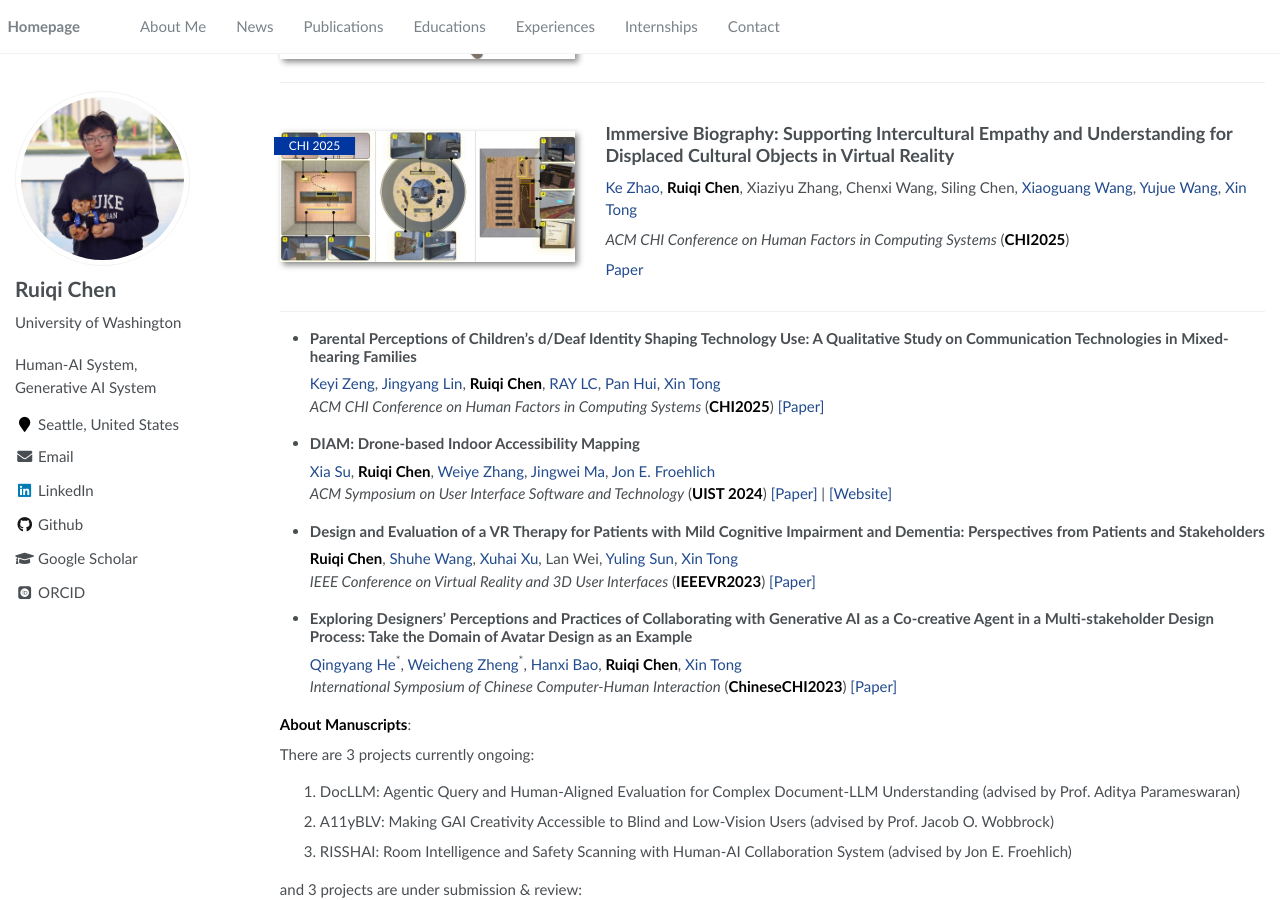
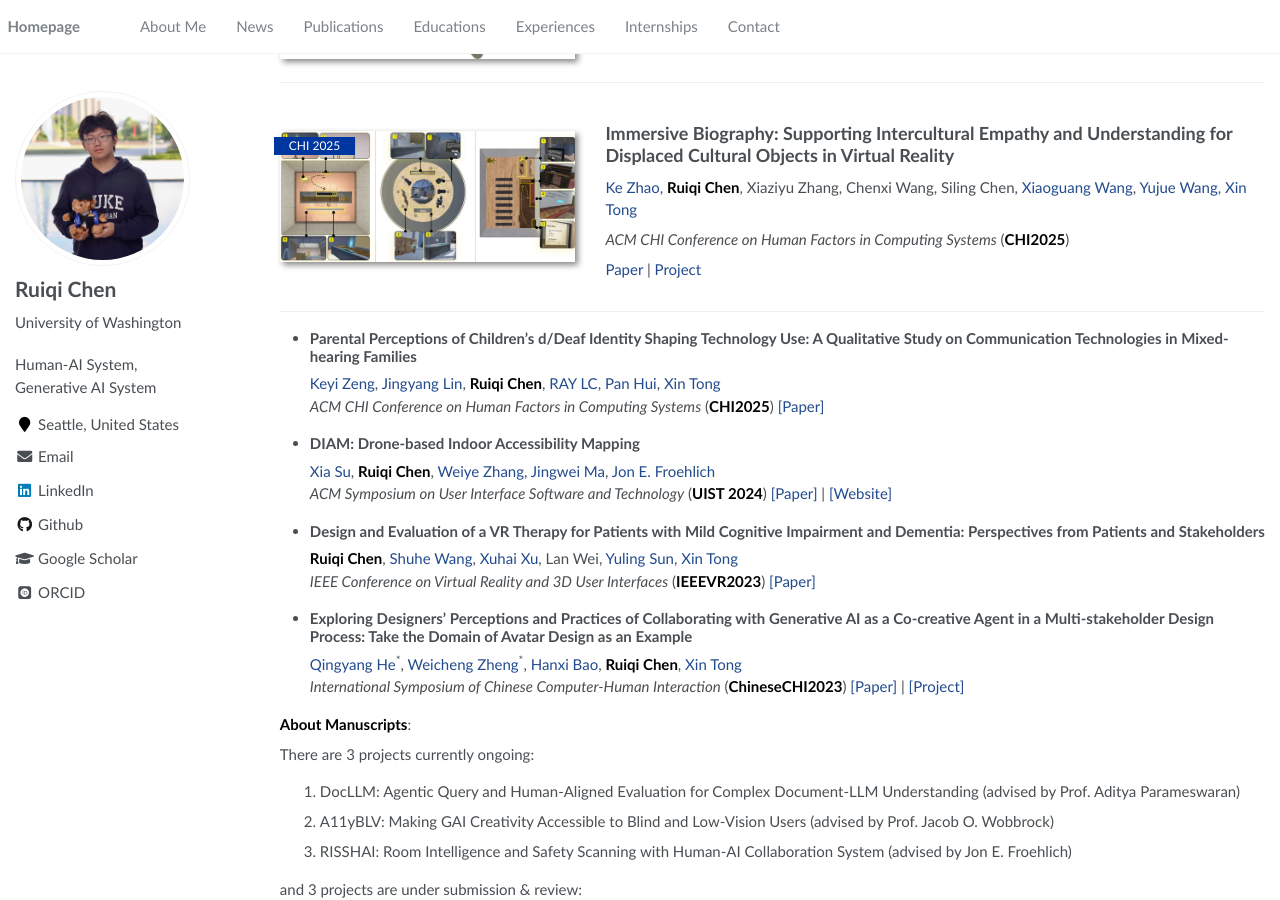
Before and after one commit to Ruiqi-Chen-0216/Ruiqi-Chen-0216.github.io, a Jekyll site: the page built from _pages/home.md, in a window 1280 px wide and 900 px high, scrolled down 906 px. Built offline with Jekyll 4.4.1, drawn with Linux system fonts in a browser that asks for light colours; some web fonts are replaced.

Commit message:
Update home.md

```diff
--- a/_pages/home.md
+++ b/_pages/home.md
@@ -75,7 +75,7 @@ My research interests lie primarily at the intersection of Human-Computer Intera
 
 *ACM CHI Conference on Human Factors in Computing Systems* (**CHI2025**)
 
-[Paper](https://dl.acm.org/doi/10.1145/3706598.3714303)
+[Paper](https://dl.acm.org/doi/10.1145/3706598.3714303) \| [Project](https://github.com/Ruiqi-Chen-0216/ImmersiveBiography)
 
 </div>
 </div>
@@ -99,8 +99,7 @@ My research interests lie primarily at the intersection of Human-Computer Intera
 
 - ### Exploring Designers' Perceptions and Practices of Collaborating with Generative AI as a Co-creative Agent in a Multi-stakeholder Design Process: Take the Domain of Avatar Design as an Example
   [Qingyang He](https://qingyanghe.com/)<sup>\*</sup>, [Weicheng Zheng](https://orcid.org/0009-0002-2550-8823)<sup>\*</sup>, [Hanxi Bao](https://orcid.org/0009-0004-4014-2908), **Ruiqi Chen**, [Xin Tong](https://scholar.google.ca/citations?user=XIM08ZwAAAAJ&hl=en)
-  *International Symposium of Chinese Computer-Human Interaction* (**ChineseCHI2023**) [[Paper]](https://dl.acm.org/doi/fullHtml/10.1145/3629606.3629675)
-
+  *International Symposium of Chinese Computer-Human Interaction* (**ChineseCHI2023**) [[Paper]](https://dl.acm.org/doi/fullHtml/10.1145/3629606.3629675) | [[Project]](https://github.com/Ruiqi-Chen-0216/0-Sketch-Paint)
 
 
 **About Manuscripts**:
```
